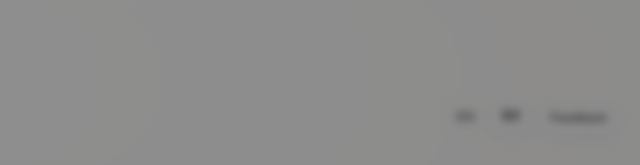
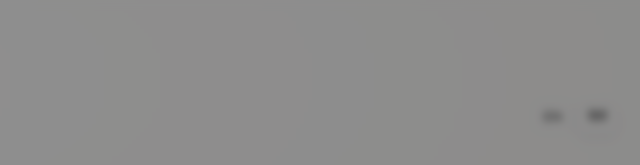
Before and after one commit to lightpath9donations-lab/lightpath9-game, a plain HTML site: page index.html in a window 1280 px wide. Shown: the top 165 px of the page, 462-1102 px from the left. Drawn offline with Linux system fonts and the light colour scheme.

Commit message:
Update index.html

```diff
--- a/index.html
+++ b/index.html
@@ -18,8 +18,6 @@
           <div class="lang-switch">
             <button id="langEn" class="btn small active-lang" aria-pressed="true">EN</button>
             <button id="langHi" class="btn small" aria-pressed="false">हिंदी</button>
-          </div>
-          <button id="feedbackOpen" class="btn small" aria-haspopup="dialog" title="Feedback">Feedback</button>
         </div>
       </div>
     </header>
```
